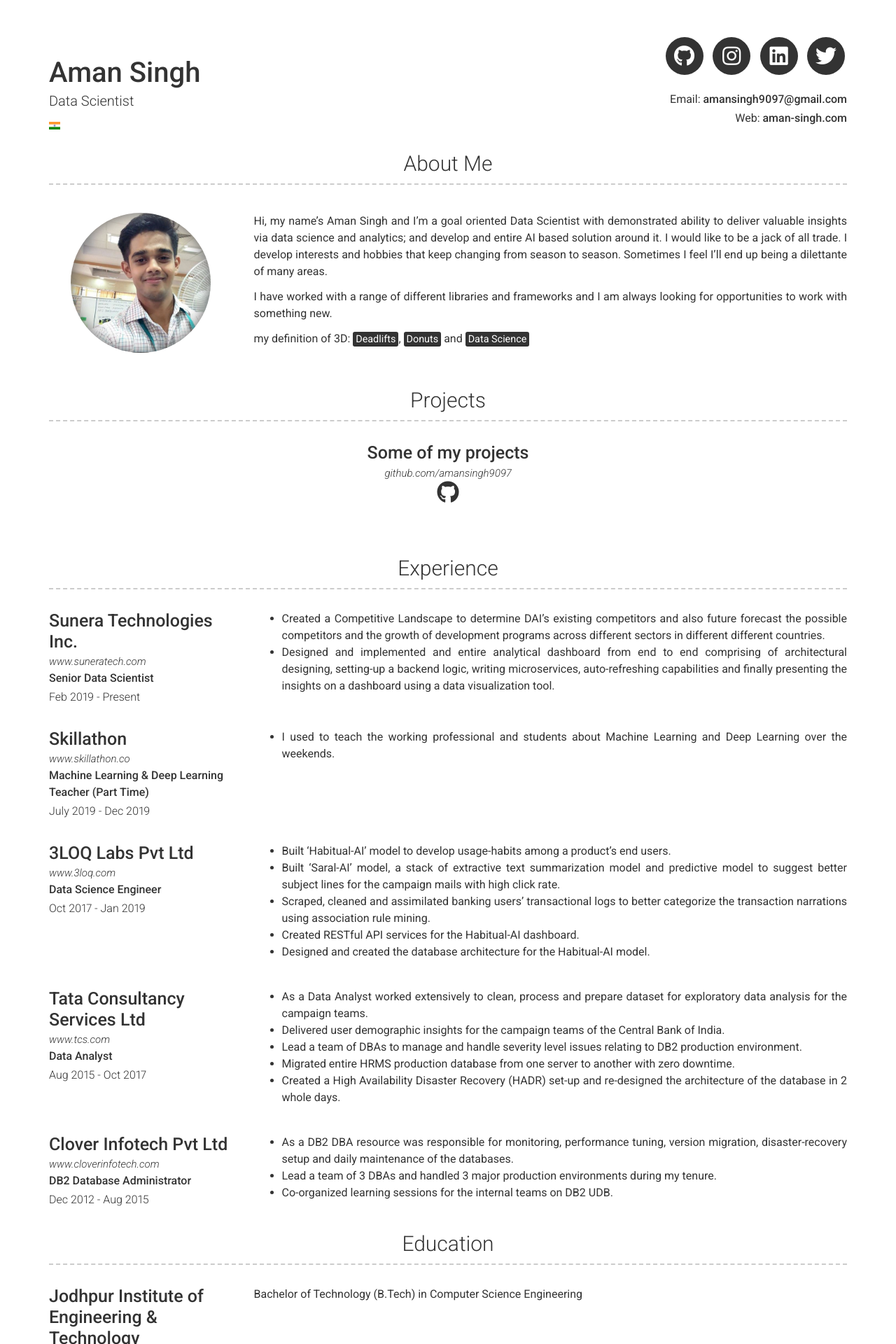
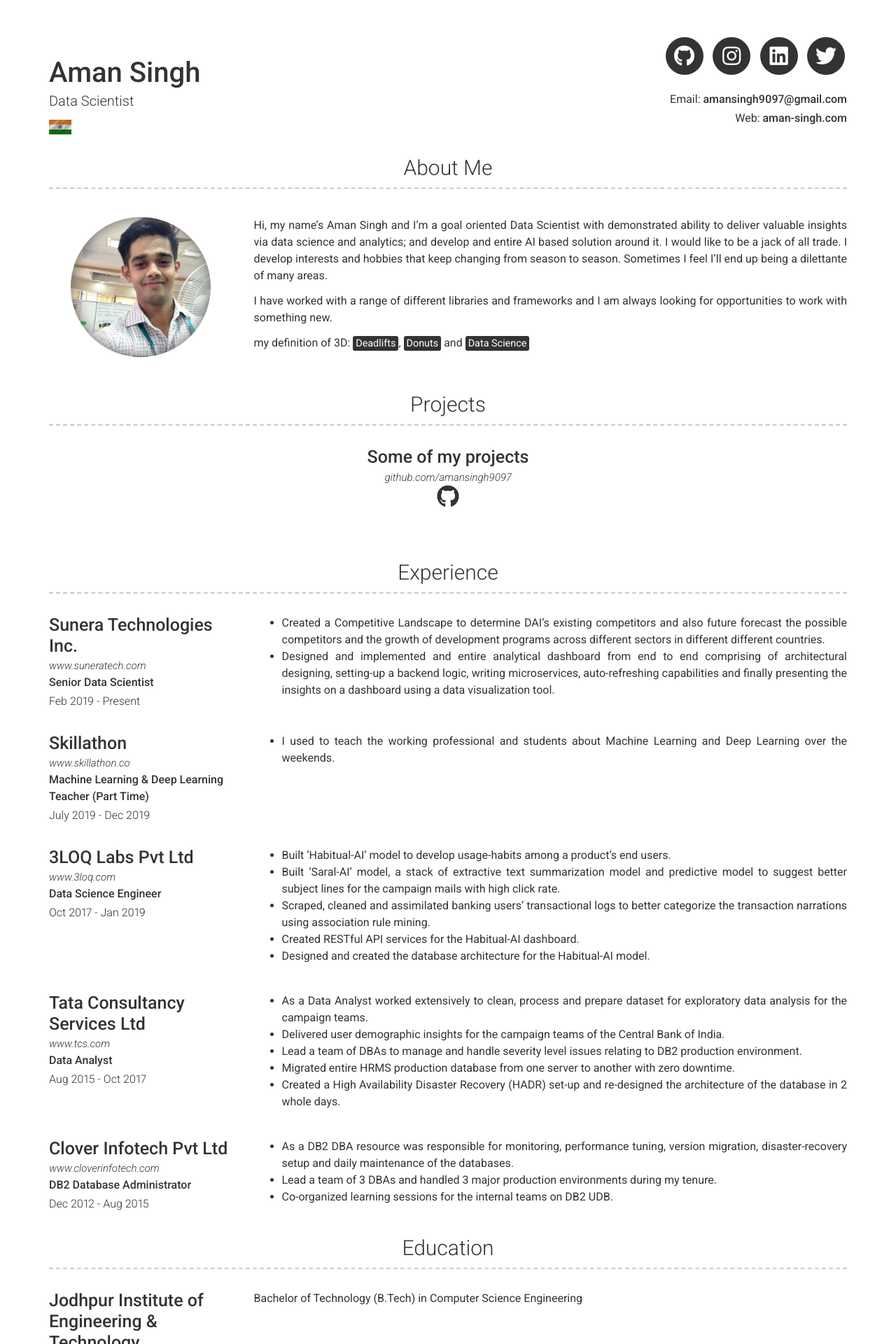
Before and after one commit to amansingh9097/portfolio, a Jekyll site: the page built from index.md, in a window 1280 px wide. Shown: the top 1920 px of the page at 70% size. Built offline with Jekyll 4.4.1, drawn with Linux system fonts in a browser that asks for light colours; nearby versions of some CDN libraries.

Commit message:
added IND flag

```diff
--- a/_includes/header.html
+++ b/_includes/header.html
@@ -3,7 +3,7 @@
     <div class="col-xs-12 col-sm-6 col-md-6 col-lg-8 header-left">
       <h1>{{ site.name | escape }}</h1>
       <h2>{{ site.title | escape }}</h2>
-      <img src = "images/india-flag-icon-16.png">
+      <img src = "images/india-flag-wave-icon-32.png">
     </div>
     <div class="col-xs-12 col-sm-6 col-md-6 col-lg-4 header-right">
       <ul class="icons no-print">
```
